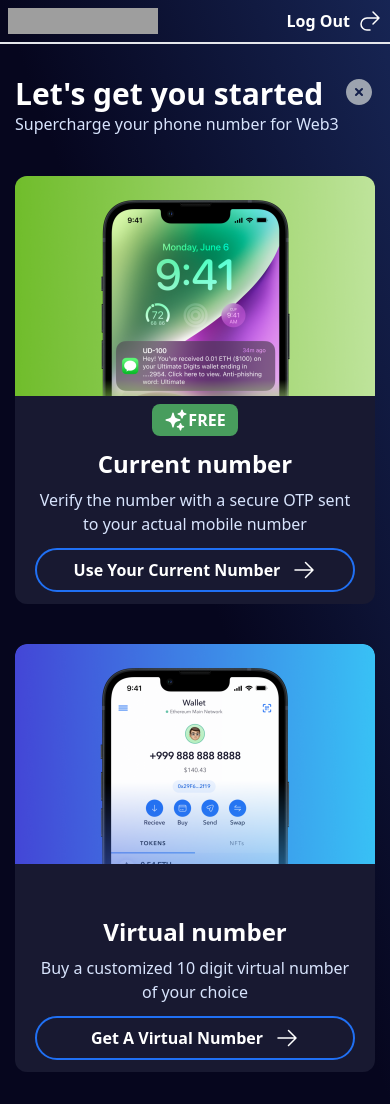
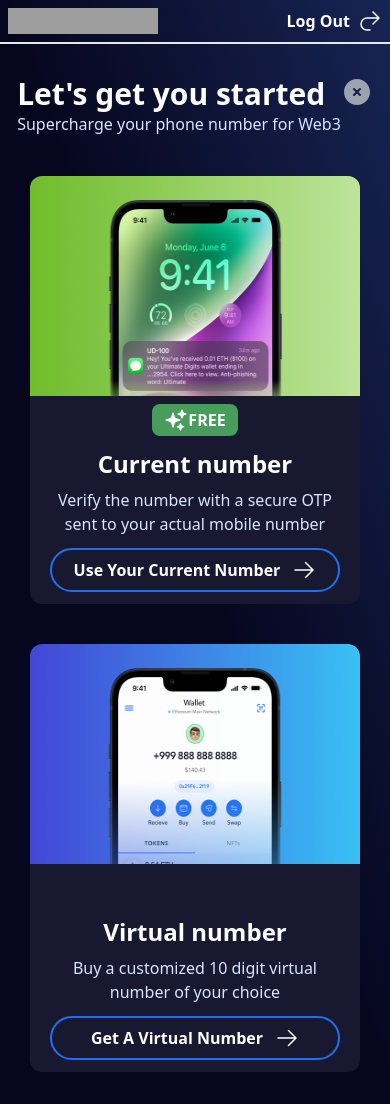
Before and after one commit to vishalmet/UltimateDigits.beta, a React (Vite) app in the folder frontend/: page /selection-page in a window 390 px wide. Built offline with nearby package versions, Linux system fonts and the light colour scheme; grey boxes are pictures that could not be loaded; what @rainbow-me/rainbowkit would draw is missing.

Commit message:
real number page init

```diff
--- a/frontend/src/App.jsx
+++ b/frontend/src/App.jsx
@@ -2,6 +2,7 @@ import React from 'react'
 import { BrowserRouter as Router, Routes, Route } from 'react-router-dom'
 import LandingPage from './pages/landing-page/LandingPage'
 import SelectionPage from './pages/selection-page/SelectionPage'
+import RealNumber from './pages/real-number/RealNumber'
 
 const App = () => {
   return (
@@ -10,7 +11,7 @@ const App = () => {
         <Routes>
           <Route path='/' element={<LandingPage/>}></Route>
           <Route path='/selection-page' element={<SelectionPage />}></Route>
-          <Route path='/' element={<LandingPage/>}></Route>
+          <Route path='/real-number' element={<RealNumber/>}></Route>
         </Routes>
       </Router>
     </div>
--- /dev/null
+++ b/frontend/src/pages/real-number/RealNumber.jsx
@@ -0,0 +1,9 @@
+import React from 'react'
+
+const RealNumber = () => {
+  return (
+    <div>RealNumber</div>
+  )
+}
+
+export default RealNumber
--- a/frontend/src/pages/selection-page/SelectionPage.jsx
+++ b/frontend/src/pages/selection-page/SelectionPage.jsx
@@ -31,7 +31,7 @@ const SelectionPage = () => {
           </div>
 
           <div className=" md:flex md:gap-6">
-          <div className=" bg-[#181931] w-[360px] rounded-xl mt-10">
+          <div className=" bg-[#181931] w-[330px] md:w-[360px] rounded-xl mt-10 mx-auto">
             <div className="">
               <img
                 className=" w-[360px] h-[220px] rounded-t-xl"
@@ -84,7 +84,7 @@ const SelectionPage = () => {
             </div>
           </div>
 
-          <div className=" bg-[#181931] w-[360px] rounded-xl mt-10">
+          <div className=" bg-[#181931] w-[330px] md:w-[360px] rounded-xl mt-10 mx-auto">
             <div className="">
               <img
                 className=" w-[360px] h-[220px] rounded-t-xl"
```
